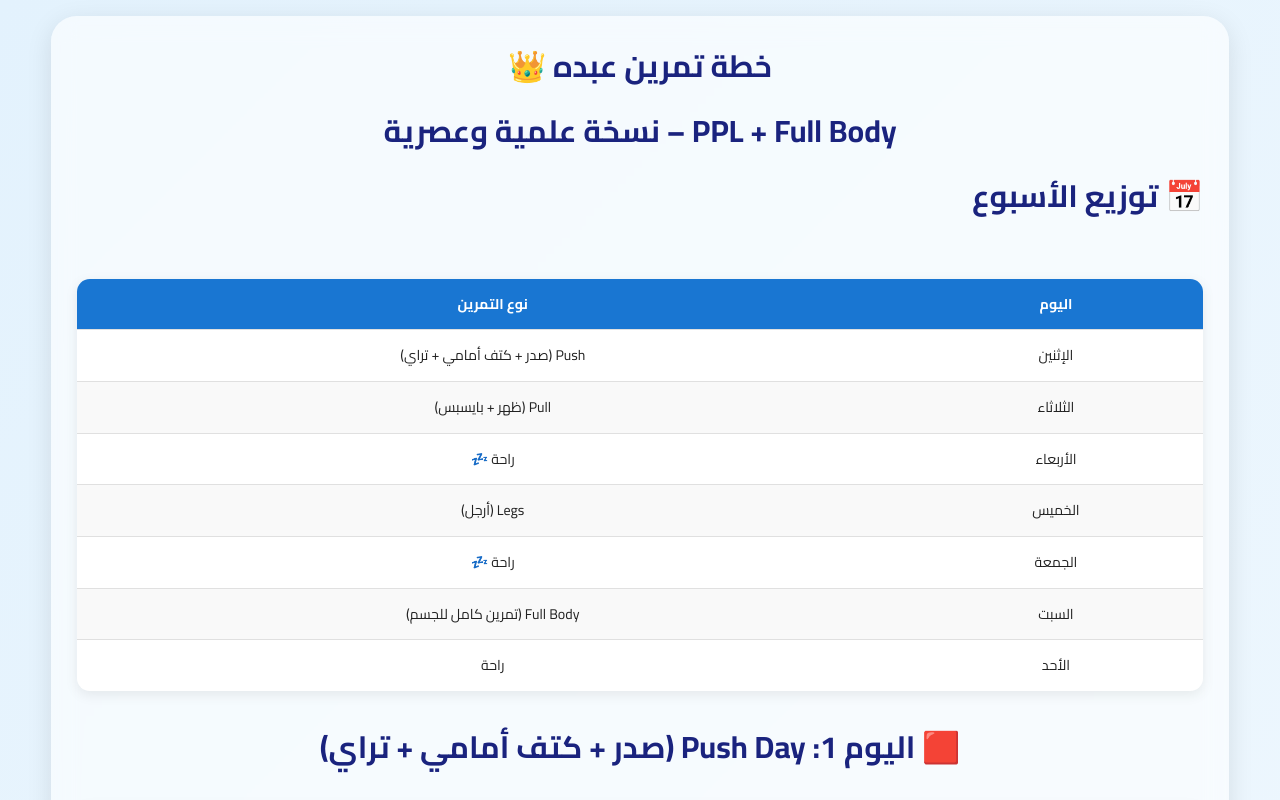
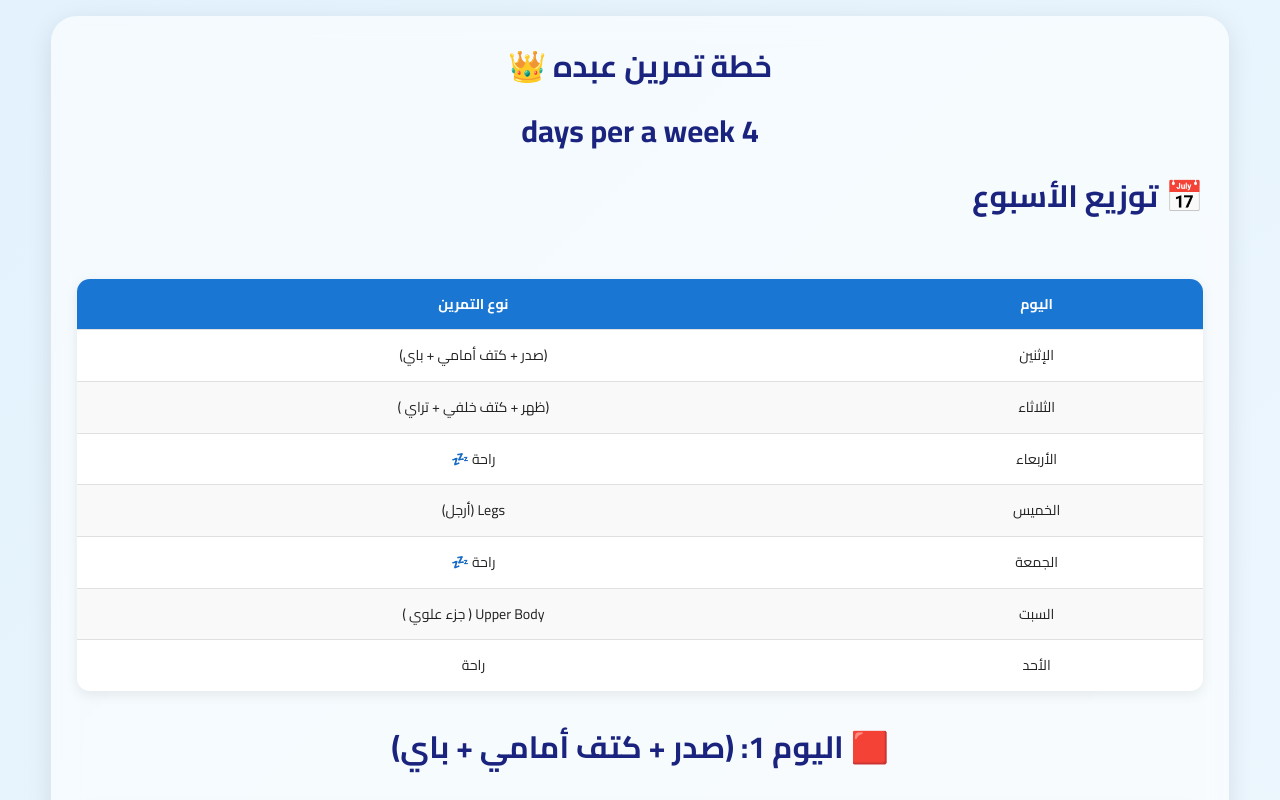
Before and after one commit to abdoaldoushy2009/Abdo-Workout-PPL-Upper-, a plain HTML site: page index.html in a window 1280 px wide. Shown: the top 800 px of the page. Drawn offline with Linux system fonts and the light colour scheme.

Commit message:
index.html

```diff
--- a/index.html
+++ b/index.html
@@ -5,7 +5,7 @@
     <link rel="icon" type="image/png" href="https://i.pinimg.com/736x/1e/55/a5/1e55a584f7f02fb17ea209607fbc6a7a.jpg">
     <meta name="viewport" content="width=device-width, initial-scale=1" />
     <meta name="theme-color" content="#000000" />
-    <title>خطة تمرين الجد عبده - PPL + Upper Body</title>
+    <title>خطة تمرين عبده</title>
 
     <!-- Google Font -->
     <link href="https://fonts.googleapis.com/css2?family=Cairo:wght@400;700&display=swap" rel="stylesheet">
@@ -34,7 +34,7 @@
 
   <div class="container">
     <h1>خطة تمرين عبده 👑</h1>
-    <h2>PPL + Full Body – نسخة علمية وعصرية</h2>
+    <h2>4 days per a week</h2>
 
     <section class="week-distribution">
       <h3>📅 توزيع الأسبوع</h3>
@@ -43,12 +43,12 @@
           <tr><th>اليوم</th><th>نوع التمرين</th></tr>
         </thead>
         <tbody>
-          <tr><td>الإثنين</td><td>Push (صدر + كتف أمامي + تراي)</td></tr>
-          <tr><td>الثلاثاء</td><td>Pull (ظهر + بايسبس)</td></tr>
+          <tr><td>الإثنين</td><td>(صدر + كتف أمامي + باي)</td></tr>
+          <tr><td>الثلاثاء</td><td>(ظهر + كتف خلفي + تراي )</td></tr>
           <tr><td>الأربعاء</td><td>راحة 💤</td></tr>
           <tr><td>الخميس</td><td>Legs (أرجل)</td></tr>
           <tr><td>الجمعة</td><td>راحة 💤</td></tr>
-          <tr><td>السبت</td><td>Full Body (تمرين كامل للجسم)</td></tr>
+          <tr><td>السبت</td><td>Upper Body ( جزء علوي )</td></tr>
           <tr><td>الأحد</td><td>راحة</td></tr>
         </tbody>
       </table>
@@ -56,7 +56,7 @@
 
     <!-- Push Day -->
     <section id="push-day" loading="lazy">
-      <h3>🟥 اليوم 1: Push Day (صدر + كتف أمامي + تراي)</h3>
+      <h3>🟥 اليوم 1: (صدر + كتف أمامي + باي)</h3>
       <div class="table-wrapper">
       <table>
         <thead>
@@ -141,7 +141,7 @@
 
     <!-- Pull Day -->
     <section id="pull-day" loading="lazy">
-      <h3>🟦 اليوم 2: Pull Day (ظهر + بايسبس)</h3>
+      <h3>🟦 اليوم 2: (ظهر + كتف خلفي + تراي )</h3>
       <div class="table-wrapper">
       <table>
         <thead>
@@ -310,7 +310,7 @@
 
     <!-- Upper Body Day -->
     <section id="full-body-day" loading="lazy">
-      <h3>🟪 اليوم 6: Full Body Day (تمرين كامل للجسم)</h3>
+      <h3>🟪 اليوم 6: Upper Body ( جزء علوي )</h3>
       <div class="table-wrapper">
       <table>
         <thead>
```
